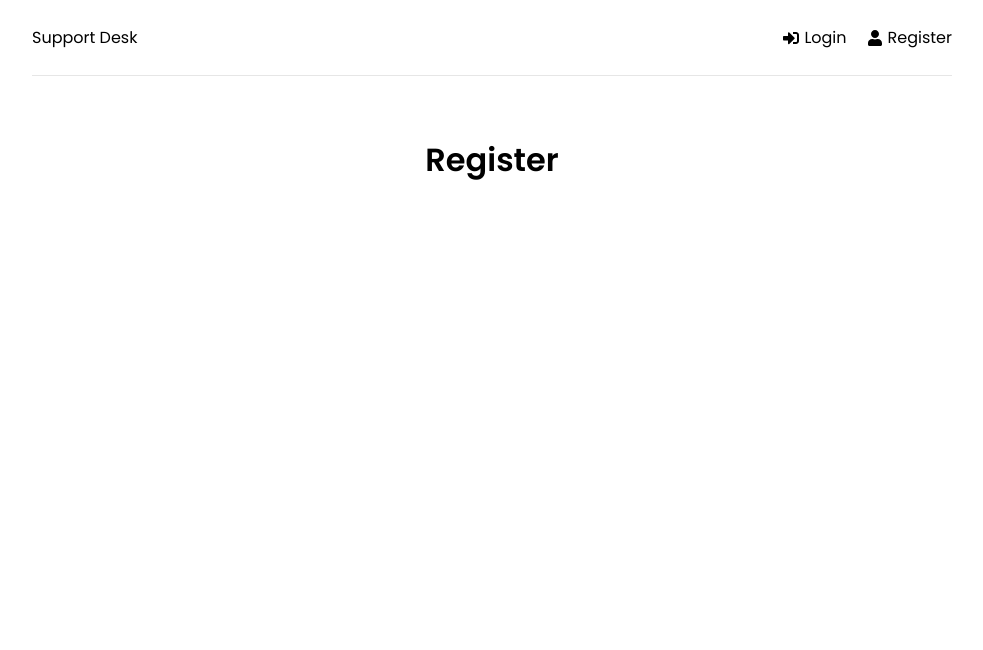
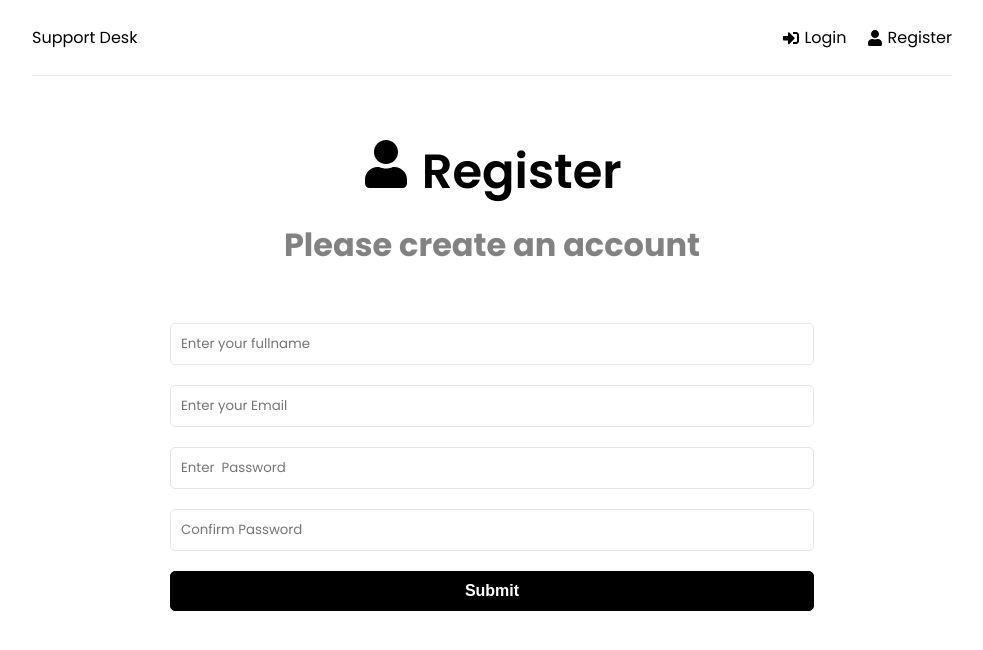
Before and after one commit to dan-png/desk-support, a React (Create React App) app in the folder frontend/: page /register in a window 1280 px wide. Shown: the top 650 px of the page, without its empty margins (148-1131 px from the left). Built offline with nearby package versions, Linux system fonts and the light colour scheme.

Commit message:
UI: Home, Register, Login

```diff
--- a/frontend/src/App.js
+++ b/frontend/src/App.js
@@ -1,4 +1,5 @@
 import { BrowserRouter as Router, Routes, Route } from 'react-router-dom'
+import { ToastContainer } from 'react-toastify'
 import Home from './pages/Home'
 import Login from './pages/Login'
 import Register from './pages/Register'
@@ -17,6 +18,7 @@
           </Routes>
         </div>
       </Router>
+      <ToastContainer />
     </>
   );
 }
--- a/frontend/src/pages/Home.jsx
+++ b/frontend/src/pages/Home.jsx
@@ -1,9 +1,21 @@
-
+import { Link } from 'react-router-dom'
+import {FaQuestionCircle, FaTicketAlt} from 'react-icons/fa'
 
 function Home() {
-  return <div>
-    <h1>Home</h1>
-  </div>;
+  return <>
+    <section className="heading">
+      <h1>What do you need help with</h1>
+      <p>Please choose from options below</p>
+    </section>
+
+    <Link to='/new-ticket' className='btn btn-reverse btn-block'>
+      <FaQuestionCircle/> Create New Ticket
+    </Link>
+
+    <Link to='/tickets' className='btn btn-block'>
+      <FaTicketAlt/> View Tickets
+    </Link>
+  </>;
 }
 
 export default Home;
--- a/frontend/src/pages/Login.jsx
+++ b/frontend/src/pages/Login.jsx
@@ -1,9 +1,75 @@
+import { useState } from 'react'
+import { FaSignInAlt } from 'react-icons/fa'
 
 
 function Login() {
-  return <div>
-    <h1>Login</h1>
-  </div>;
+
+  const [formData, setFormData] = useState({
+    email: '',
+    password: '',
+
+  })
+
+  const {  email, password,  } = formData
+
+  const onChange = (e) => {
+    setFormData((prevState) => ({
+      ...prevState,
+      [e.target.name]: e.target.value,
+    }))
+  }
+
+  const onSubmit = (e) => {
+    e.preventDefault()
+
+
+
+  }
+
+  return <>
+    <section className="heading">
+      <h1>
+        <FaSignInAlt />
+       {''} Login
+      </h1>
+      <p>Please Login to get support</p>
+    </section>
+    <section className="form">
+      <form onSubmit={onSubmit}>
+
+        <div className="form-group">
+          <input
+            type='email'
+            className='form-control'
+            id='email'
+            name='email'
+            value={email}
+            onChange={onChange}
+            placeholder='Enter your Email'
+            required
+          />
+        </div>
+        <div className="form-group">
+          <input
+            type='password'
+            className='form-control'
+            id='password'
+            name='password'
+            value={password}
+            onChange={onChange}
+            placeholder='Enter  Password'
+            required
+          />
+        </div>
+
+        <div className="form-group">
+          <button className="btn btn-block">
+            Login
+          </button>
+        </div>
+      </form>
+    </section>
+  </>;
 }
 
 export default Login;
--- a/frontend/src/pages/Register.jsx
+++ b/frontend/src/pages/Register.jsx
@@ -1,9 +1,100 @@
-
+import { useState } from 'react'
+import { FaUser } from 'react-icons/fa'
+import{ toast} from 'react-toastify'
 
 function Register() {
-  return <div>
-    <h1>Register</h1>
-  </div>;
+
+  const [formData, setFormData] = useState({
+    name: '',
+    email: '',
+    password: '',
+    password2:''
+  })
+
+  const { name, email, password, password2 } = formData
+
+  const onChange = (e) => {
+    setFormData((prevState) => ({
+      ...prevState,
+      [e.target.name]: e.target.value,
+    }))
+  }
+
+  const onSubmit = (e) => {
+    e.preventDefault()
+
+    if (password !== password2) {
+      toast.error('Passwords do not match')
+    }
+
+  }
+
+  return <>
+    <section className="heading">
+      <h1>
+        <FaUser />
+       {''} Register
+      </h1>
+      <p>Please create an account</p>
+    </section>
+    <section className="form">
+      <form onSubmit={onSubmit}>
+        <div className="form-group">
+          <input
+            type='text'
+            className='form-control'
+            id='name'
+            name='name'
+            value={name}
+            onChange={onChange}
+            placeholder='Enter your fullname'
+            required
+          />
+        </div>
+        <div className="form-group">
+          <input
+            type='email'
+            className='form-control'
+            id='email'
+            name='email'
+            value={email}
+            onChange={onChange}
+            placeholder='Enter your Email'
+            required
+          />
+        </div>
+        <div className="form-group">
+          <input
+            type='password'
+            className='form-control'
+            id='password'
+            name='password'
+            value={password}
+            onChange={onChange}
+            placeholder='Enter  Password'
+            required
+          />
+        </div>
+        <div className="form-group">
+          <input
+            type='password'
+            className='form-control'
+            id='password2'
+            name='password2'
+            value={password2}
+            onChange={onChange}
+            placeholder='Confirm Password'
+            required
+          />
+        </div>
+        <div className="form-group">
+          <button className="btn btn-block">
+            Submit
+          </button>
+        </div>
+      </form>
+    </section>
+  </>;
 }
 
 export default Register;
```
